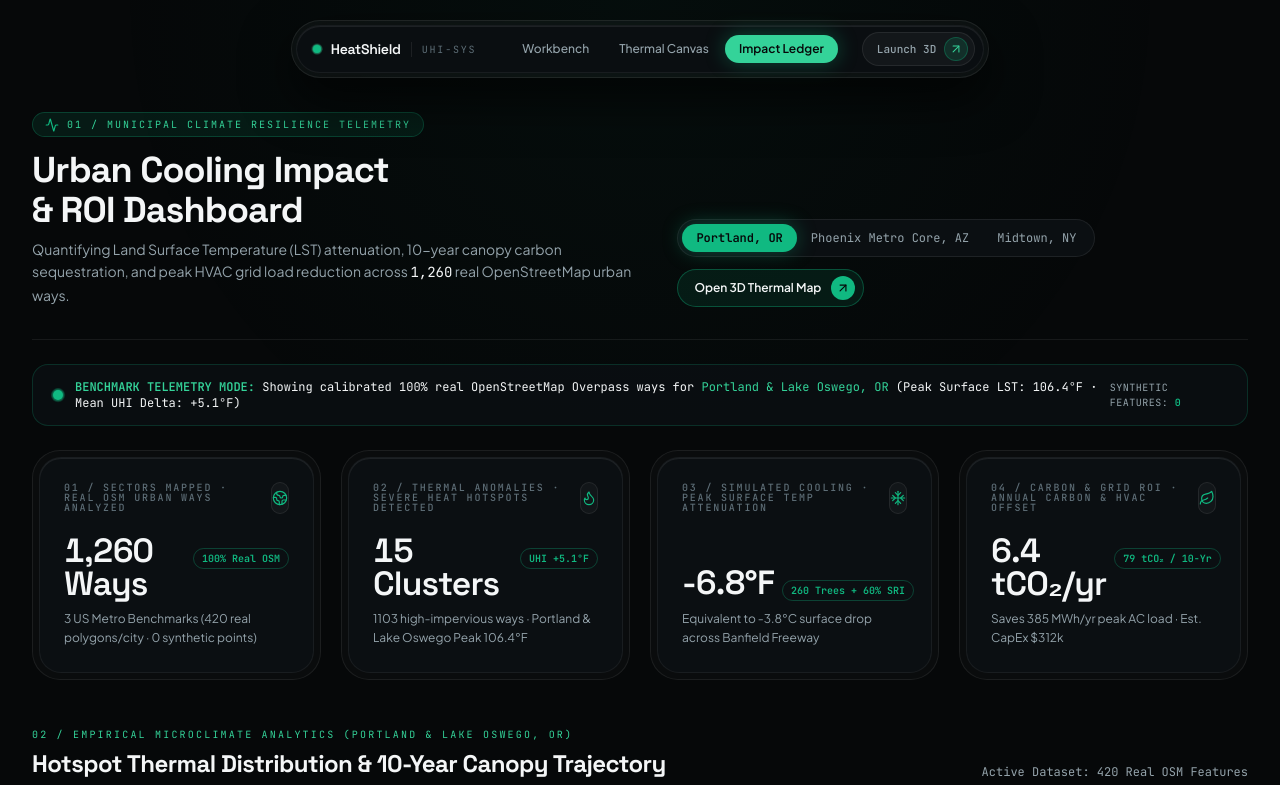
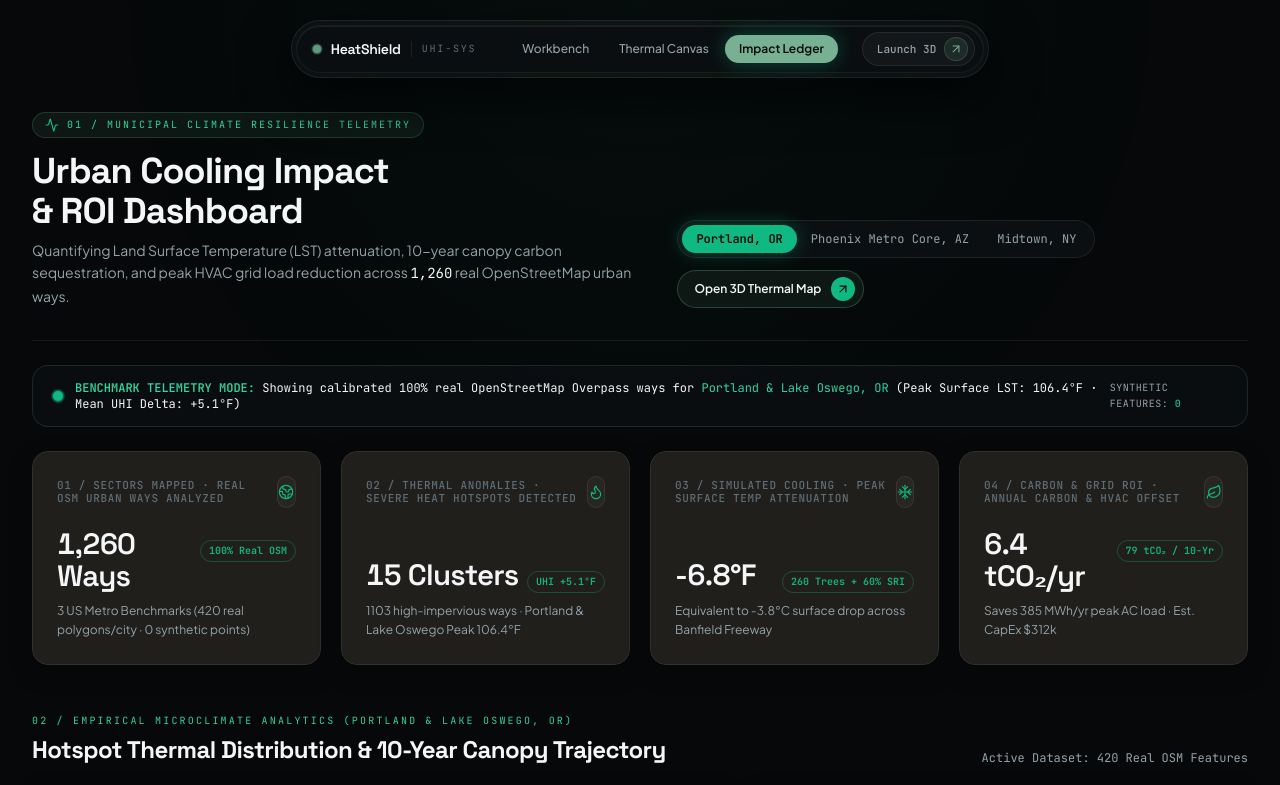
Before and after one commit to z-lovejeet/HeatShield-AI, a Next.js app: page /dashboard in a window 1280 px wide. Shown: the top 785 px of the page. Built offline with nearby package versions, Linux system fonts and the light colour scheme.

Commit message:
style(theme): transition palette to warm stone and botanical sage

```diff
--- a/app/globals.css
+++ b/app/globals.css
@@ -1,6 +1,3 @@
-/* Hallmark · pre-emit critique: P5 H5 E5 S5 R5 V5 */
-/* Genre: modern-minimal · Theme: Obsidian Emerald · Font-Pairing: Space Grotesk + Plus Jakarta Sans + JetBrains Mono */
-
 @tailwind base;
 @tailwind components;
 @tailwind utilities;
@@ -8,16 +5,16 @@
 @import 'mapbox-gl/dist/mapbox-gl.css';
 
 :root {
-  --color-canvas: #060809;
-  --color-surface-1: #0B0F12;
-  --color-surface-2: #11171B;
-  --color-border-subtle: rgba(255, 255, 255, 0.07);
-  --color-border-highlight: rgba(255, 255, 255, 0.14);
-  --color-ink-primary: #F4F6F7;
-  --color-ink-secondary: #94A3AB;
-  --color-ink-muted: #5E6E77;
-  --color-accent: #10B981;
-  --color-accent-bright: #34D399;
+  --color-canvas: #171614;
+  --color-surface-1: #211F1C;
+  --color-surface-2: #2A2724;
+  --color-border-subtle: rgba(245, 243, 239, 0.09);
+  --color-border-highlight: rgba(245, 243, 239, 0.16);
+  --color-ink-primary: #F5F3EF;
+  --color-ink-secondary: #B8B1A7;
+  --color-ink-muted: #8C857B;
+  --color-accent: #5E9A7B;
+  --color-accent-bright: #78B093;
 }
 
 @layer base {
@@ -31,19 +28,18 @@
     -webkit-font-smoothing: antialiased;
     -moz-osx-font-smoothing: grayscale;
     text-rendering: optimizeLegibility;
+    line-height: 1.6;
   }
 
-  /* Architectural Display Typography Defaults */
   h1, h2, h3, h4, h5, h6 {
     font-family: var(--font-space-grotesk), system-ui, sans-serif;
     font-style: normal;
-    letter-spacing: -0.04em;
+    letter-spacing: -0.025em;
     overflow-wrap: anywhere;
     min-width: 0;
     text-wrap: balance;
   }
 
-  /* Slashed zeroes and tabular numerals in all mono elements */
   code, kbd, samp, pre, .font-mono {
     font-family: var(--font-jetbrains-mono), monospace;
     font-variant-numeric: tabular-nums;
@@ -52,123 +48,126 @@
 }
 
 @layer components {
-  /* Fluid Display Headline Hierarchy */
   .type-headline-hero {
     font-family: var(--font-space-grotesk), system-ui, sans-serif;
-    font-size: clamp(2.4rem, 4.4vw + 0.5rem, 3.85rem);
-    line-height: 1.05;
-    letter-spacing: -0.045em;
+    font-size: clamp(2.25rem, 3.8vw + 0.5rem, 3.4rem);
+    line-height: 1.12;
+    letter-spacing: -0.03em;
     font-weight: 600;
   }
 
   .type-headline-section {
     font-family: var(--font-space-grotesk), system-ui, sans-serif;
-    font-size: clamp(1.65rem, 2.5vw + 0.5rem, 2.35rem);
-    line-height: 1.12;
-    letter-spacing: -0.035em;
+    font-size: clamp(1.5rem, 2.2vw + 0.4rem, 2.1rem);
+    line-height: 1.2;
+    letter-spacing: -0.025em;
     font-weight: 600;
   }
 
   .type-headline-card {
     font-family: var(--font-space-grotesk), system-ui, sans-serif;
-    font-size: 1.25rem;
-    line-height: 1.25;
-    letter-spacing: -0.03em;
+    font-size: 1.1875rem;
+    line-height: 1.3;
+    letter-spacing: -0.02em;
     font-weight: 600;
   }
 
-  /* Micro-Label & Telemetry Badges */
   .type-mono-badge {
     font-family: var(--font-jetbrains-mono), monospace;
-    font-size: 10px;
-    line-height: 1;
-    letter-spacing: 0.18em;
+    font-size: 11px;
+    line-height: 1.2;
+    letter-spacing: 0.06em;
     text-transform: uppercase;
     font-weight: 500;
   }
 
   .type-mono-metric {
     font-family: var(--font-space-grotesk), system-ui, sans-serif;
-    font-size: clamp(1.75rem, 2vw + 0.5rem, 2.35rem);
-    line-height: 1;
-    letter-spacing: -0.04em;
+    font-size: clamp(1.65rem, 1.8vw + 0.4rem, 2.15rem);
+    line-height: 1.1;
+    letter-spacing: -0.03em;
     font-weight: 600;
     font-variant-numeric: tabular-nums;
   }
 
   .type-body-editorial {
     font-family: var(--font-jakarta), system-ui, sans-serif;
-    font-size: 1.0625rem;
-    line-height: 1.68;
-    color: #94A3AB;
-    max-width: 54ch;
+    font-size: 1.05rem;
+    line-height: 1.7;
+    color: #B8B1A7;
+    max-width: 58ch;
   }
 
-  /* Double-Bezel ("Doppelrand") Hardware Architecture */
+  /* Cozy, Clean Surface Cards (replaces heavy double-bezel borders) */
   .bezel-shell {
-    @apply p-1.5 rounded-[1.75rem] bg-white/[0.02] border border-white/[0.07] transition-colors duration-500;
+    @apply rounded-2xl bg-[#211F1C] border border-[#33302B] shadow-[0_8px_24px_rgba(0,0,0,0.22)] transition-colors duration-300;
   }
 
   .bezel-core {
-    @apply rounded-[calc(1.75rem-6px)] bg-[#0B0F12] border border-white/[0.06] shadow-[inset_0_1px_0_rgba(255,255,255,0.08)];
+    @apply rounded-2xl bg-[#211F1C];
   }
 
   .eyebrow-pill {
-    @apply inline-flex items-center gap-2 rounded-full px-3 py-1 font-mono text-[10px] uppercase tracking-[0.18em] font-medium text-emerald-400 bg-emerald-500/[0.08] border border-emerald-500/20;
+    @apply inline-flex items-center gap-2 rounded-full px-3 py-1 font-mono text-[11px] uppercase tracking-[0.06em] font-medium text-[#78B093] bg-[#5E9A7B]/15 border border-[#5E9A7B]/30;
   }
 }
 
-/* Custom precision scrollbar */
+/* Soft Warm Scrollbar */
 ::-webkit-scrollbar {
-  width: 5px;
-  height: 5px;
+  width: 6px;
+  height: 6px;
 }
 
 ::-webkit-scrollbar-track {
-  background: #060809;
+  background: #171614;
 }
 
 ::-webkit-scrollbar-thumb {
-  background: rgba(255, 255, 255, 0.14);
+  background: #38342F;
   border-radius: 9999px;
 }
 
 ::-webkit-scrollbar-thumb:hover {
-  background: rgba(16, 185, 129, 0.5);
+  background: #5E9A7B;
 }
 
-/* Mapbox Dark Precision Chrome Overrides */
+/* Mapbox Cozy Popup & Control Overrides */
 .mapboxgl-popup-content {
-  background: rgba(11, 15, 18, 0.96) !important;
-  backdrop-filter: blur(16px);
-  color: #F4F6F7 !important;
-  border: 1px solid rgba(255, 255, 255, 0.1) !important;
-  border-radius: 1rem !important;
-  padding: 1rem !important;
-  box-shadow: 0 24px 48px -12px rgba(0, 0, 0, 0.8) !important;
+  background: #211F1C !important;
+  color: #F5F3EF !important;
+  border: 1px solid #38342F !important;
+  border-radius: 0.875rem !important;
+  padding: 0.875rem 1rem !important;
+  box-shadow: 0 14px 32px rgba(0, 0, 0, 0.45) !important;
+}
+
+.mapboxgl-popup-close-button {
+  color: #B8B1A7 !important;
+  font-size: 16px !important;
+  padding: 4px 8px !important;
 }
 
 .mapboxgl-popup-tip {
-  border-top-color: rgba(11, 15, 18, 0.96) !important;
-  border-bottom-color: rgba(11, 15, 18, 0.96) !important;
+  border-top-color: #211F1C !important;
+  border-bottom-color: #211F1C !important;
 }
 
 .mapboxgl-ctrl-group {
-  background: rgba(11, 15, 18, 0.9) !important;
-  border: 1px solid rgba(255, 255, 255, 0.08) !important;
+  background: #211F1C !important;
+  border: 1px solid #38342F !important;
   border-radius: 0.75rem !important;
   overflow: hidden;
-  box-shadow: 0 10px 30px rgba(0, 0, 0, 0.5) !important;
+  box-shadow: 0 6px 18px rgba(0, 0, 0, 0.35) !important;
 }
 
 .mapboxgl-ctrl-group button {
-  filter: invert(1) brightness(1.8);
-  border-bottom: 1px solid rgba(255, 255, 255, 0.06) !important;
+  filter: invert(0.92) sepia(0.08);
+  border-bottom: 1px solid rgba(245, 243, 239, 0.08) !important;
 }
 
 .mapboxgl-ctrl-attrib {
-  background: rgba(6, 8, 9, 0.75) !important;
-  color: #5E6E77 !important;
+  background: rgba(23, 22, 20, 0.85) !important;
+  color: #8C857B !important;
   font-family: var(--font-jetbrains-mono), monospace !important;
   font-size: 10px !important;
   border-radius: 9999px !important;
@@ -176,7 +175,7 @@
 }
 
 .mapboxgl-ctrl-attrib a {
-  color: #94A3AB !important;
+  color: #B8B1A7 !important;
 }
 
 @media (prefers-reduced-motion: reduce) {
--- a/app/layout.tsx
+++ b/app/layout.tsx
@@ -29,9 +29,9 @@ const jetbrainsMono = JetBrains_Mono({
 });
 
 export const metadata: Metadata = {
-  title: "HeatShield AI — Urban Thermal Intelligence & Microclimate Simulation",
+  title: "HeatShield AI — Urban Heat Island Mapper & Cool City Planner",
   description:
-    "High-resolution urban heat island telemetry and predictive cooling intervention workbench.",
+    "Interactive 3D urban heat island mapper, cooling intervention simulator, and AI climate planner.",
 };
 
 export default function RootLayout({
@@ -44,17 +44,9 @@ export default function RootLayout({
       lang="en"
       className={`dark ${spaceGrotesk.variable} ${plusJakarta.variable} ${jetbrainsMono.variable}`}
     >
-      <body className="font-sans bg-[#060809] text-[#F4F6F7] min-h-[100dvh] flex flex-col antialiased selection:bg-emerald-500/25 selection:text-emerald-200">
-        {/* Subtle Single-Tone Ambient Atmosphere (Fixed, GPU-safe) */}
-        <div
-          aria-hidden="true"
-          className="pointer-events-none fixed inset-0 z-0 overflow-hidden"
-        >
-          <div className="absolute -top-[28rem] left-1/2 -translate-x-1/2 w-[72rem] h-[42rem] rounded-full bg-[radial-gradient(circle,rgba(16,185,129,0.055)_0%,rgba(6,8,9,0)_70%)]" />
-        </div>
-
+      <body className="font-sans bg-[#171614] text-[#F5F3EF] min-h-[100dvh] flex flex-col antialiased selection:bg-[#5E9A7B]/30 selection:text-[#F5F3EF]">
         <Header />
-        <main className="relative z-10 flex-1">{children}</main>
+        <main className="relative z-10 flex-1 flex flex-col">{children}</main>
       </body>
     </html>
   );
--- a/tailwind.config.ts
+++ b/tailwind.config.ts
@@ -16,22 +16,28 @@ const config: Config = {
       },
       colors: {
         obsidian: {
-          950: "#060809",
-          900: "#0B0F12",
-          800: "#11171B",
-          700: "#192227",
+          950: "#171614",
+          900: "#211F1C",
+          800: "#2A2724",
+          700: "#36322E",
+        },
+        emerald: {
+          300: "#94C4AB",
+          400: "#78B093",
+          500: "#5E9A7B",
+          600: "#4A7F64",
         },
         accent: {
-          DEFAULT: "#10B981",
-          bright: "#34D399",
-          muted: "rgba(16, 185, 129, 0.12)",
+          DEFAULT: "#5E9A7B",
+          bright: "#78B093",
+          muted: "rgba(94, 154, 123, 0.14)",
         },
       },
       letterSpacing: {
-        display: "-0.04em",
-        tightest: "-0.035em",
-        tighter: "-0.025em",
-        technical: "0.18em",
+        display: "-0.025em",
+        tightest: "-0.02em",
+        tighter: "-0.015em",
+        technical: "0.06em",
       },
       transitionTimingFunction: {
         "out-expo": "cubic-bezier(0.16, 1, 0.3, 1)",
```
